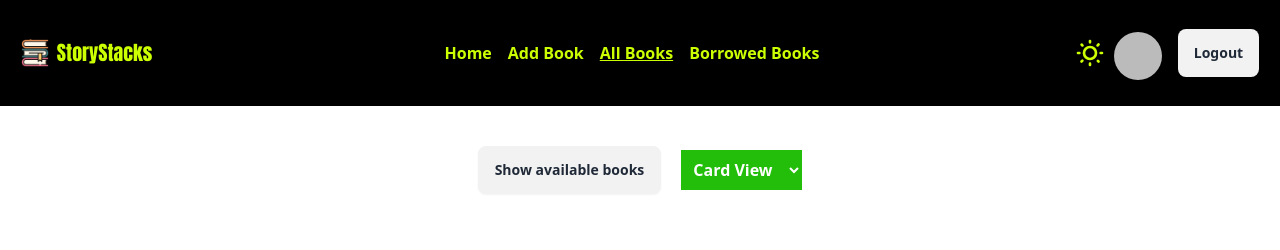
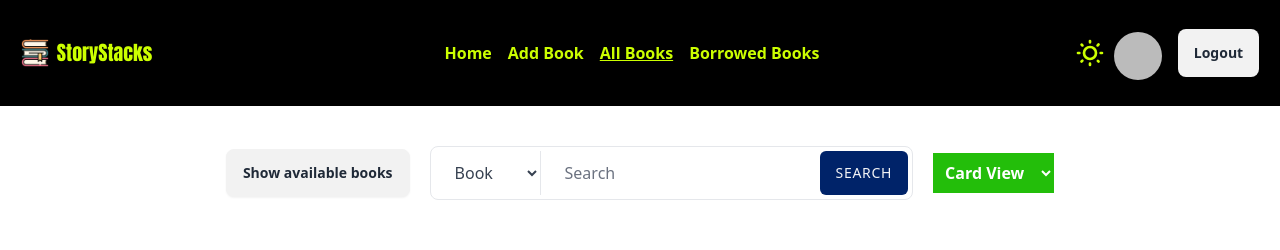
Before and after one commit to Arafat1652/StoryStacks-b9a11-clientside, a React (Vite) app: page /all in a window 1280 px wide. Shown: the top 250 px of the page. Built offline with nearby package versions, Linux system fonts and the light colour scheme; no server answers; sample sign-in values are in the browser's storage.

Commit message:
search feature added

```diff
--- a/src/Pages/AllBooks.jsx
+++ b/src/Pages/AllBooks.jsx
@@ -2,9 +2,6 @@
 import CardView from "../components/ViewAllBook/CardView";
 import TableView from "../components/ViewAllBook/TableView";
 import { Helmet } from "react-helmet-async";
-// import { AiTwotoneTag } from "react-icons/ai";
-// import { FaRegStar } from "react-icons/fa";
-// import { Link } from "react-router-dom";
 
 
 const AllBooks = () => {
@@ -12,12 +9,15 @@
     const [books, setBooks] = useState([])
     const [filter, setFilter] = useState(null || '')
     const [view, setView] = useState('card')
+    const [search, setSearch] = useState('')
+    const [searchText, setSearchText] = useState('')
+    const [searchType, setSearchType] = useState('book');
 // console.log(crafts);
 useEffect(()=>{
-    fetch(`${import.meta.env.VITE_API_URL}/books?filter=${filter}`, {credentials: 'include'})
+    fetch(`${import.meta.env.VITE_API_URL}/books?filter=${filter}&search=${search}&searchType=${searchType}`, {credentials: 'include'})
     .then(res=>res.json())
     .then(data=>setBooks(data))
-},[filter])
+},[filter, search, searchType])
 
 
 
@@ -33,6 +33,16 @@
   }
   // console.log('filter out of handle', filter);
 
+  const handleSearch = e => {
+    e.preventDefault()
+
+    setSearch(searchText)
+  }
+
+  // console.log(search);
+  console.log(searchType);
+
+
 
     return (
         <div className="px-2 md:px-2 lg:px-0">
@@ -41,6 +51,35 @@
             </Helmet>
         <div className="flex flex-col md:flex-row justify-center items-center mt-10 gap-5">
         <button onClick={handleAvailableBook} className="btn">Show available books</button>
+          <div>
+          <form onSubmit={handleSearch}>
+            <div className='flex p-1 overflow-hidden border rounded-lg    focus-within:ring focus-within:ring-opacity-40 focus-within:border-blue-400 focus-within:ring-blue-300'>
+
+            <select
+                  className='px-4 py-2 text-gray-700 bg-white border-r outline-none'
+                    value={searchType}
+                    onChange={e => setSearchType(e.target.value)}
+                    >
+                    <option value="book">Book</option>
+                    <option value="author">Author</option>
+              </select>
+
+              <input
+                className='px-6 py-2 text-gray-700 placeholder-gray-500 bg-white outline-none focus:placeholder-transparent'
+                type='text'
+                onChange={e => setSearchText(e.target.value)}
+                value={searchText}
+                name='search'
+                placeholder='Search'
+                aria-label='Search '
+              />
+
+              <button className='px-1 md:px-4 py-3 text-sm font-medium tracking-wider text-gray-100 uppercase transition-colors duration-300 transform bg-[#002369] rounded-md hover:bg-gray-600 focus:bg-gray-600 focus:outline-none'>
+                Search
+              </button>
+            </div>
+          </form>
+          </div>
         <div className="dropdown ">
         <select className="bg-[#23BE0A] p-2 text-white font-bold" value={view} onChange={e => handleToggleView(e.target.value)}>
           <option value="card">Card View</option>
--- a/src/components/AuthProvider/AuthProvider.jsx
+++ b/src/components/AuthProvider/AuthProvider.jsx
@@ -57,6 +57,12 @@
             setUser(currentUser)
             console.log('onchanged auth provider in side use effect',currentUser)
             setLoading(false)
+            if(!currentUser){
+                axios(`${import.meta.env.VITE_API_URL}/logout` , {withCredentials: true})
+                .then(()=>{
+                    setUser(null)
+                })
+            }
         });
         return ()=>{
             unSubscribe()
--- a/src/components/Nav/Nav.jsx
+++ b/src/components/Nav/Nav.jsx
@@ -37,8 +37,8 @@
     <li className="mr-4 font-semibold"><NavLink to='/borrowed'>Borrowed Books</NavLink></li>
 </>
 
-const handleLogOut =()=>{
-  logOut()
+const handleLogOut =async()=>{
+  await logOut()
   toast('log Out')
 }
 
--- a/src/components/ViewAllBook/TableView.jsx
+++ b/src/components/ViewAllBook/TableView.jsx
@@ -63,9 +63,16 @@
                         <td className="px-6 py-4 whitespace-nowrap text-sm font-medium ">
                           {index + 1}
                         </td>
-                        <td className="text-sm  font-light px-6 py-4 whitespace-nowrap">
-                        {item.book_name}
-                        </td>
+                        <td className="p-3 pl-0">
+                    <div className="flex items-center">
+                      <div className="relative inline-block shrink-0 rounded-2xl me-3">
+                        <img className="h-12 w-12 object-cover" src={item.image} alt=""/>
+                      </div>
+                      <div className="flex flex-col justify-start">
+                        <Link to={`/details/${item._id}`} className="mb-1 font-semibold transition-colors duration-200 ease-in-out text-lg/normal text-secondary-inverse hover:text-primary"> {item.book_name} </Link>
+                      </div>
+                    </div>
+                  </td>
                         <td className="text-sm  font-light px-6 py-4 whitespace-nowrap">
                         {item.author_name}
                         </td>
```
